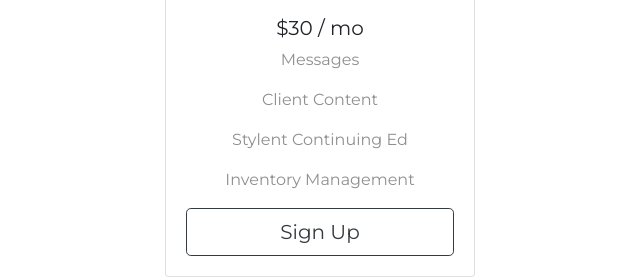
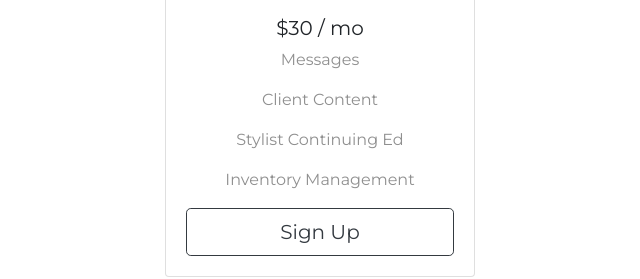
Before and after one commit to mdulloa80/Hair-U, a plain HTML site: page index.html in a window 1280 px wide. Shown: the part 1600-1879 px from the top of the page, 320-960 px from the left. Drawn offline with nearby package versions, Linux system fonts and the light colour scheme.

Commit message:
Update index.html

```diff
--- a/index.html
+++ b/index.html
@@ -146,7 +146,7 @@
             <h2 class="price-text">$30 / mo</h2>
             <p>Messages</p>
             <p>Client Content</p>
-            <p>Stylent Continuing Ed</p>
+            <p>Stylist Continuing Ed</p>
             <p>Inventory Management</p>
             <button class="btn btn-lg btn-block btn-outline-dark" type="button"><a href="landing.html" style="color:inherit">Sign Up</a></button>
           </div>
```
